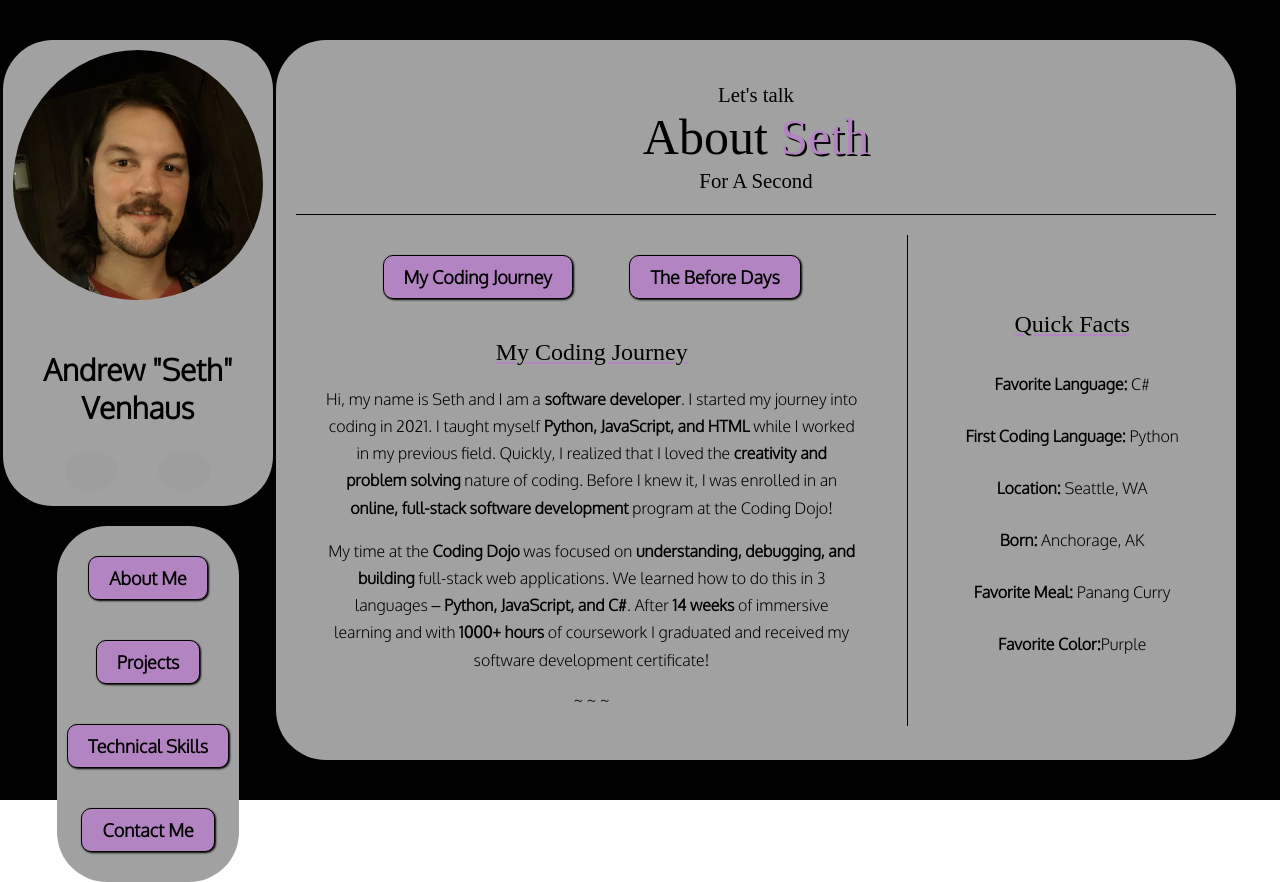
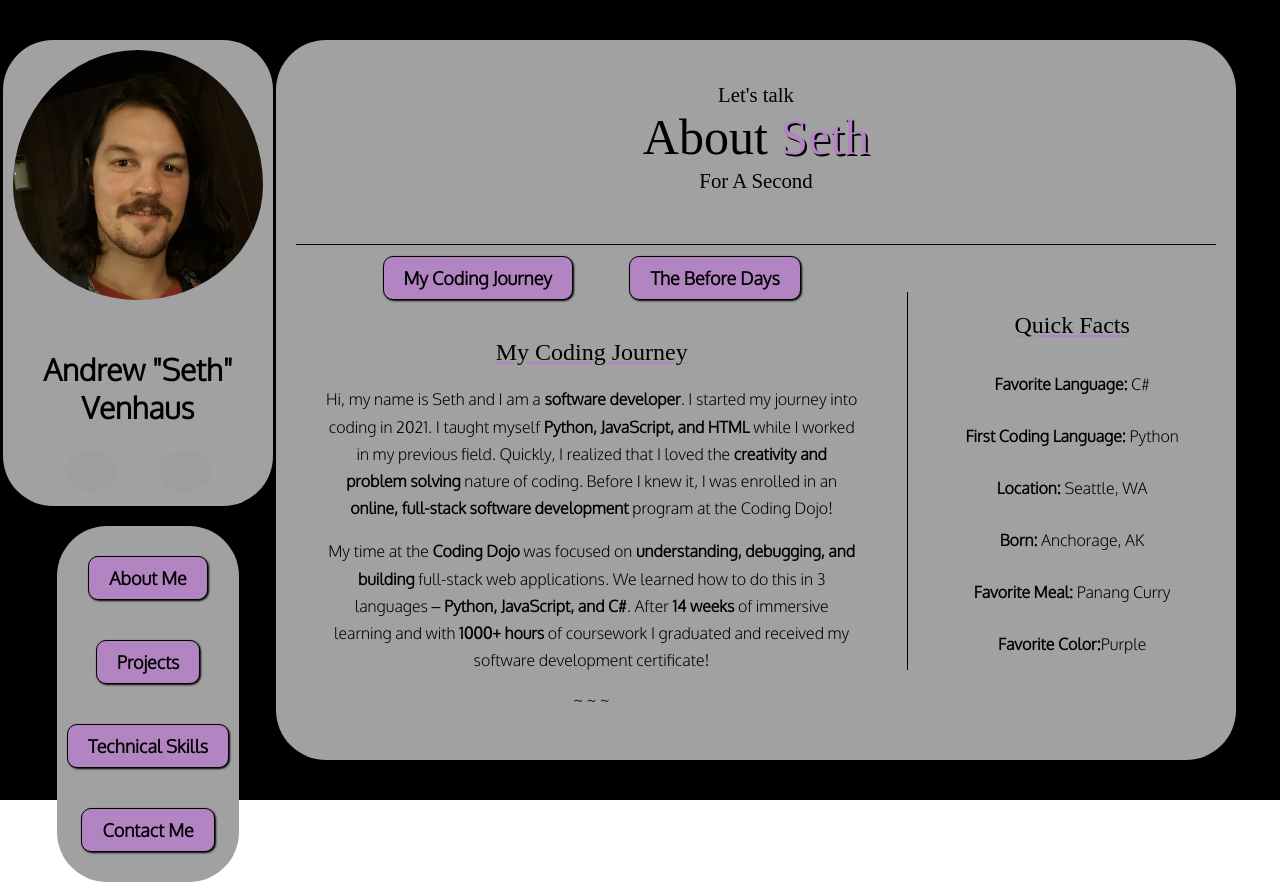
Before and after one commit to venhaus-seth/PortfolioWebsite, a React (Create React App) app: page / in a window 1280 px wide. Built offline with nearby package versions, Linux system fonts and the light colour scheme; grey boxes are pictures that could not be loaded; a web font is replaced by a local one.

Commit message:
Adjusting height on about page

```diff
--- a/src/App.css
+++ b/src/App.css
@@ -39,8 +39,8 @@ purple
   margin: 20px;
   padding: 20px;
   font-size: 25px;
-  border-bottom: 1px solid black
-
+  border-bottom: 1px solid black;
+  height: 20%
 }
 
 h1 {
@@ -223,7 +223,6 @@ h1 {
   justify-content: center;
   box-shadow: 1px 1px 2px black;
   font-weight: 600;
-  /* background-color: black; */
 }
 
 .Language {
@@ -250,7 +249,7 @@ h1 {
   /* color: rgb(147, 4, 147); */
   font-weight: 700;
   box-shadow: 5px 5px 15px rgb(74, 74, 74);
-  background-color: rgb(139, 139, 139);
+  background-color: rgb(181, 181, 181);
 }
 
 
@@ -258,6 +257,8 @@ h1 {
 
 .ABContent {
   display: flex;
+  align-items: center;
+  height: 60%;
 }
 
 .ABLeft {
@@ -268,6 +269,20 @@ h1 {
 .ABHeader {
   display: flex;
   justify-content: space-evenly;
+}
+
+
+.ABBlurb{
+  line-height: 170%;
+}
+
+.ABRight {
+  width: 30%;
+  padding: 0px 50px 0px 50px;
+  display: flex;
+  flex-direction: column;
+  justify-content: center;
+  border-left: 1px solid black;
 }
 
 .PurpleBtn{
@@ -304,19 +319,6 @@ h1 {
 .PurpleBtn:hover {
   box-shadow: 3px 3px 5px black;
   background-color: #a46cb6;
-}
-
-.ABBlurb{
-  line-height: 170%;
-}
-
-.ABRight {
-  width: 30%;
-  padding: 0px 50px 0px 50px;
-  display: flex;
-  flex-direction: column;
-  justify-content: center;
-  border-left: 1px solid black;
 }
 
 
```
